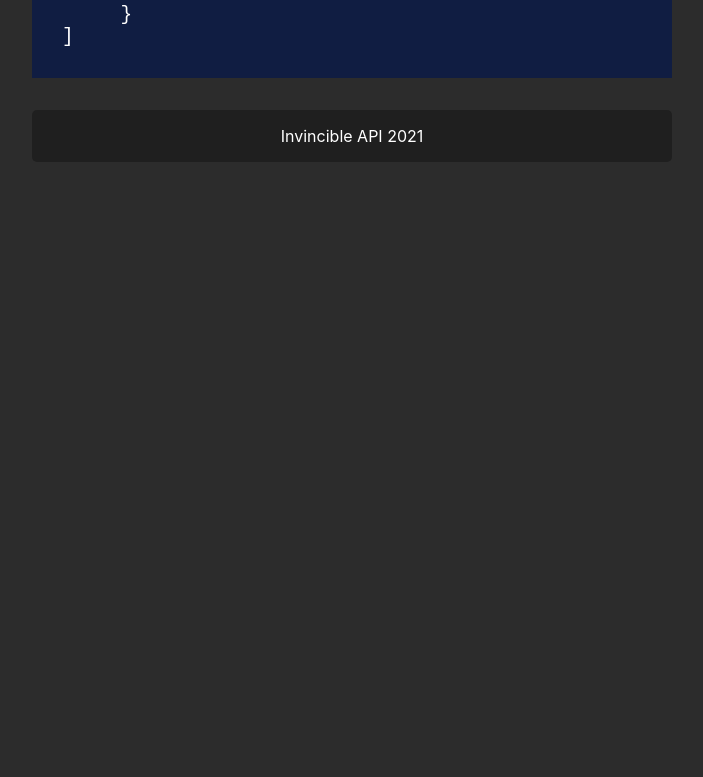
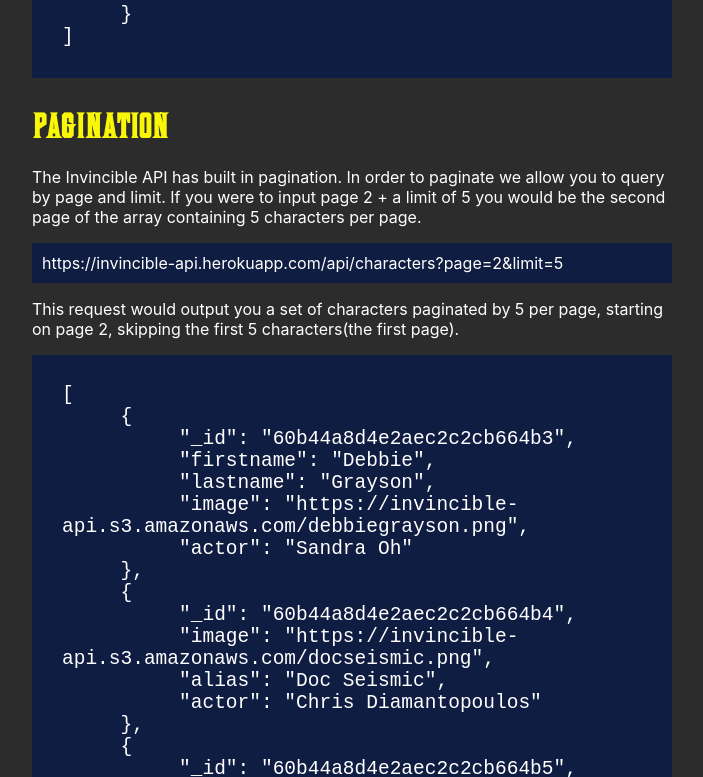
Before and after one commit to jakedoren/Invincible-APIv3, a React (Create React App) app in the folder client/: page / in a window 1280 px wide. Shown: the part 3883-4660 px from the top of the page, without its empty margins (288-991 px from the left). Before the commit the page ends 4077 px from the top, so only its background shows below. Built offline with nearby package versions, Linux system fonts and the light colour scheme.

Commit message:
added footer style chang and pagination docs

```diff
--- a/client/src/components/footer/Footer.css
+++ b/client/src/components/footer/Footer.css
@@ -4,9 +4,15 @@
     margin: 2em auto;
     background-color: #1f1f1f;
     display: flex;
+    flex-direction: column;
     justify-content: center;
     border-radius: 5px;
     text-align: center;
+    font-family: 'LenorahJNL';
+}
+
+.footer span {
+    color: #f9f608;
 }
 
 @media screen and (max-width: 970px) {
--- a/client/src/components/footer/Footer.js
+++ b/client/src/components/footer/Footer.js
@@ -7,7 +7,7 @@
 
     return (
         <div className="footer">
-            <p>Invincible API {currentYear} </p>
+            <p><span>Invincible API</span> {currentYear} </p>
         </div>
     )
 }
--- a/client/src/components/querysection/Query.js
+++ b/client/src/components/querysection/Query.js
@@ -40,6 +40,44 @@
         }
     ]
 
+    const paginatedArray = [
+        {
+            "_id": "60b44a8d4e2aec2c2cb664b3",
+            "firstname": "Debbie",
+            "lastname": "Grayson",
+            "image": "https://invincible-api.s3.amazonaws.com/debbiegrayson.png",
+            "actor": "Sandra Oh"
+        },
+        {
+            "_id": "60b44a8d4e2aec2c2cb664b4",
+            "image": "https://invincible-api.s3.amazonaws.com/docseismic.png",
+            "alias": "Doc Seismic",
+            "actor": "Chris Diamantopoulos"
+        },
+        {
+            "_id": "60b44a8d4e2aec2c2cb664b5",
+            "firstname": "Donald",
+            "lastname": "Ferguson",
+            "image": "https://invincible-api.s3.amazonaws.com/donaldferguson.png",
+            "actor": "Chris Diamantopoulos"
+        },
+        {
+            "_id": "60b44a8d4e2aec2c2cb664b6",
+            "firstname": "Doug",
+            "lastname": "Cheston",
+            "image": "https://invincible-api.s3.amazonaws.com/dougcheston.png",
+            "actor": "Justin Roiland"
+        },
+        {
+            "_id": "60b44a8d4e2aec2c2cb664b7",
+            "firstname": "Kate",
+            "lastname": "Cha",
+            "image": "https://invincible-api.s3.amazonaws.com/duplikate.png",
+            "alias": "Dupli-Kate",
+            "actor": "Malese Jow"
+        }
+    ]
+
     return (
         <div className="query">
             <h2>Case Insensitive Search</h2>
@@ -70,6 +108,17 @@
                     {JSON.stringify(queriedArray, null, 5)}
                 </pre>
             </div>
+            <h2>Pagination</h2>
+            <p>The Invincible API has built in pagination. In order to paginate we allow you to query by page and limit. If you were to input page 2 + a limit of 5 you would be the second page of the array containing 5 characters per page.</p>
+            <div className="brick">
+                https://invincible-api.herokuapp.com/api/characters?page=2&limit=5
+            </div>
+            <p>This request would output you a set of characters paginated by 5 per page, starting on page 2, skipping the first 5 characters(the first page).</p>
+            <div className="display-box">
+                <pre className="display-text" >
+                    {JSON.stringify(paginatedArray, null, 5)}
+                </pre>
+            </div>
         </div>
     )
 }
```
